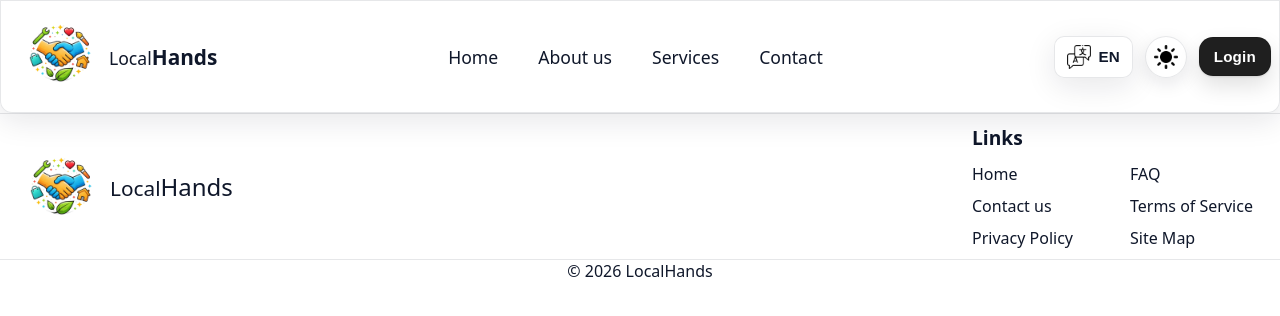
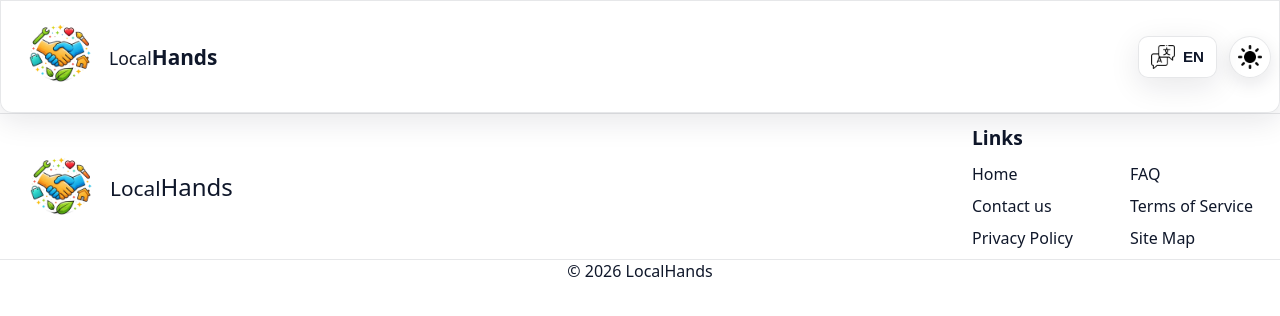
Before and after one commit to NeelBhavsar1/LocalHands, a Next.js app in the folder localhands-frontend/: page /about in a window 1280 px wide. Shown: the top 316 px of the page. Built offline with nearby package versions, Linux system fonts and the light colour scheme.

Commit message:
NavBar set to false

```diff
--- a/localhands-frontend/src/app/about/page.js
+++ b/localhands-frontend/src/app/about/page.js
@@ -11,7 +11,7 @@ export default function About() {
 
     return (
         <div className={styles.container}>
-            <HomeNavBar showLinks={true}/>
+            <HomeNavBar showLinks={false}/>
 
             <Footer />
         </div>
--- a/localhands-frontend/src/app/contact/page.js
+++ b/localhands-frontend/src/app/contact/page.js
@@ -11,7 +11,7 @@ export default function Contact() {
 
     return (
         <div className={styles.container}>
-            <HomeNavBar showLinks={true}/>
+            <HomeNavBar showLinks={false}/>
 
             <Footer />
         </div>
--- a/localhands-frontend/src/app/services/page.js
+++ b/localhands-frontend/src/app/services/page.js
@@ -11,7 +11,7 @@ export default function Services() {
 
     return (
         <div className={styles.container}>
-            <HomeNavBar showLinks={true}/>
+            <HomeNavBar showLinks={false}/>
 
             <Footer />
         </div>
```
